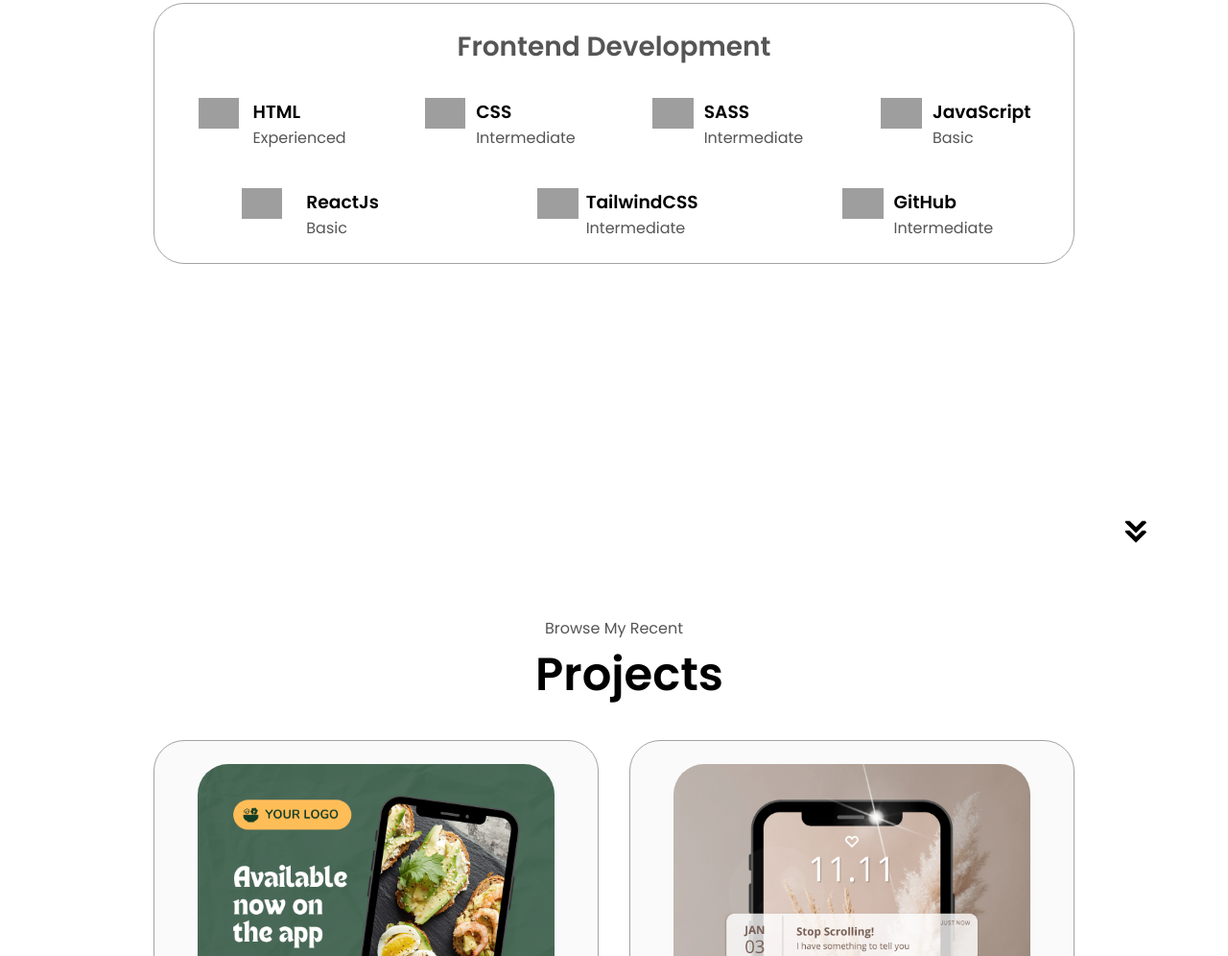
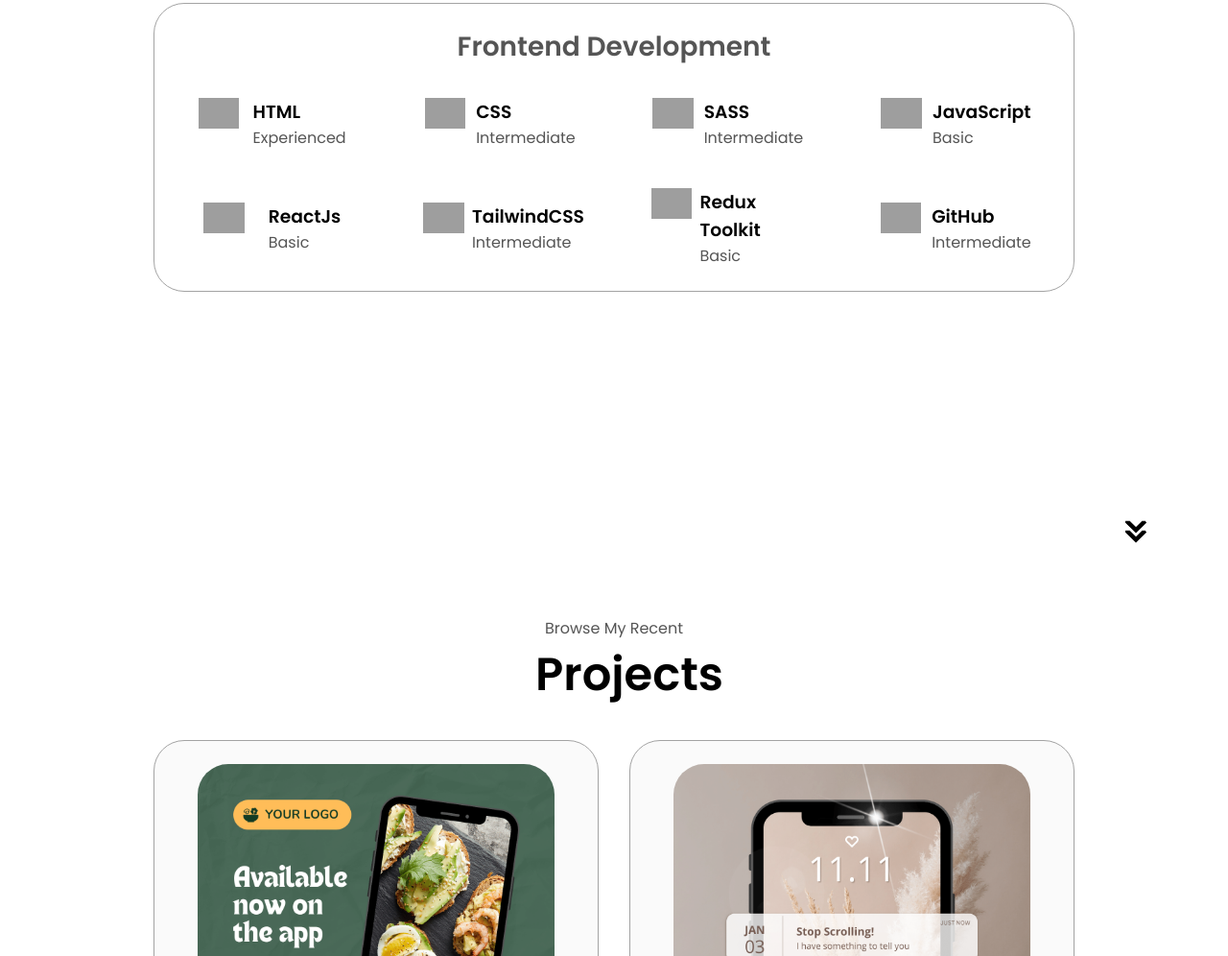
Before and after one commit to mrpp2001/pratik_dev, a plain HTML site: page index.html in a window 1280 px wide. Shown: the part 1822-2818 px from the top of the page at 96% size. Drawn offline with nearby package versions, Linux system fonts and the light colour scheme; grey boxes are pictures that could not be loaded; a web font is replaced by a local one.

Commit message:
Update index.html

```diff
--- a/index.html
+++ b/index.html
@@ -152,6 +152,14 @@
                 <p>Intermediate</p>
               </div>
             </article>
+             <article>
+              <img src="https://img.icons8.com/ios-filled/1000/redux.png"alt="Redux Toolkit"
+                class="icon" />
+              <div>
+                <h3>Redux Toolkit</h3>
+                <p>Basic</p>
+              </div>
+            </article>
             <article>
               <img src="https://img.icons8.com/ios-glyphs/1000/1A1A1A/github.png" alt="GitHub" class="icon" />
               <div>
```
